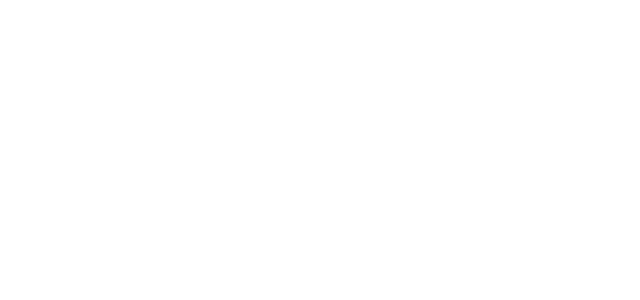
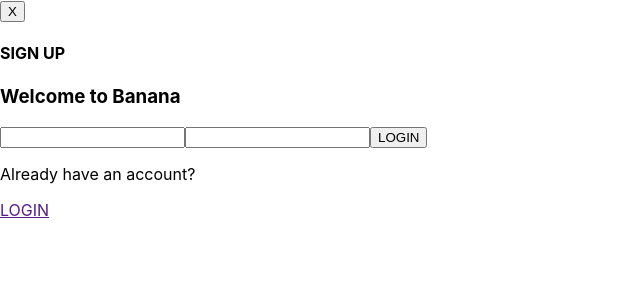
Before and after one commit to tharari21/banana, a React (Create React App) app in the folder banana/: page / in a window 1280 px wide. Shown: the top 300 px of the page, without its empty margins (0-640 px from the left). Built offline with nearby package versions, Linux system fonts and the light colour scheme.

Commit message:
added signup component

```diff
--- /dev/null
+++ b/banana/src/components/SignUpComponent.js
@@ -0,0 +1,22 @@
+const SignUpComponent = () => {
+  return (
+    <div>
+      <header>
+        <button>X</button>
+        <h4>SIGN UP</h4>
+        <h3>Welcome to Banana</h3>
+        <form action="">
+          <input type="email" />
+          <input type="password" />
+          <button>LOGIN</button>
+        </form>
+        <span>
+          <p>Already have an account?</p>
+          <a href="">LOGIN</a>
+        </span>
+      </header>
+    </div>
+  );
+};
+
+export default SignUpComponent;
--- a/banana/src/pages/App.js
+++ b/banana/src/pages/App.js
@@ -1,6 +1,8 @@
+import SignUpComponent from "../components/SignUpComponent";
 function App() {
   return (
     <div className="App">
+        <SignUpComponent/>
     </div>
   );
 }
```
